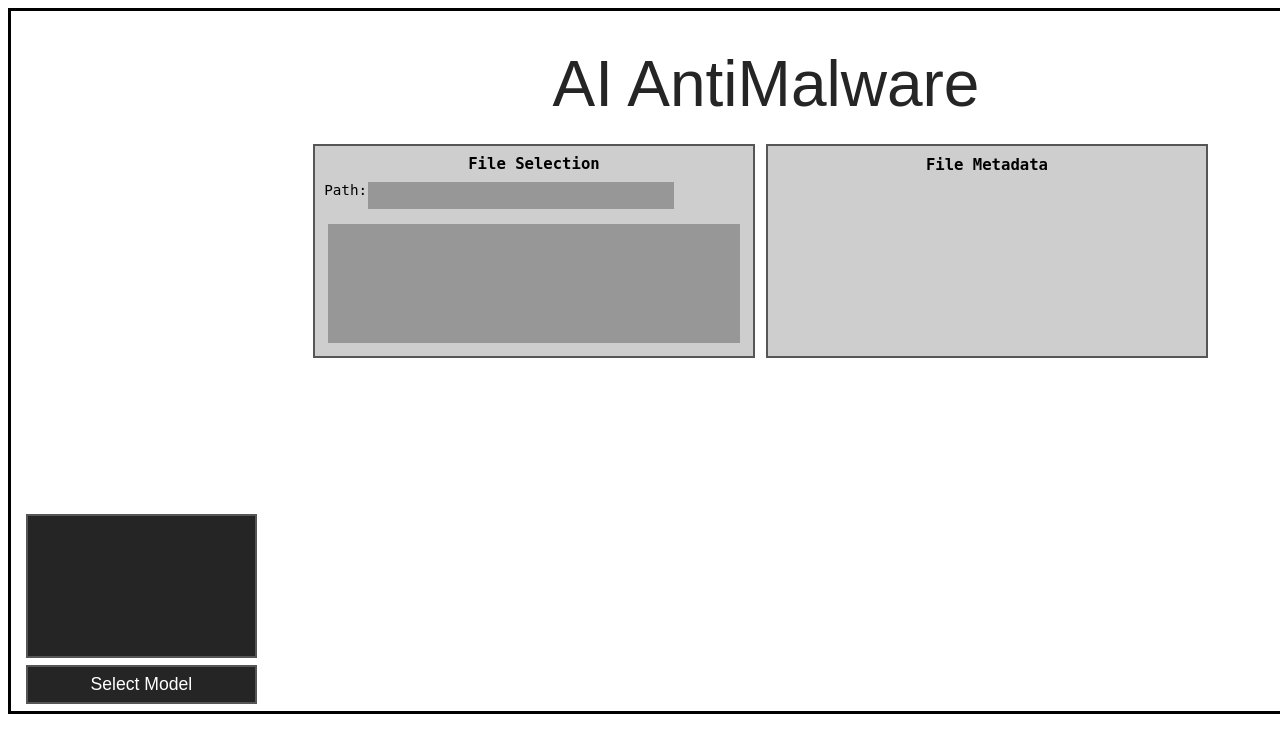
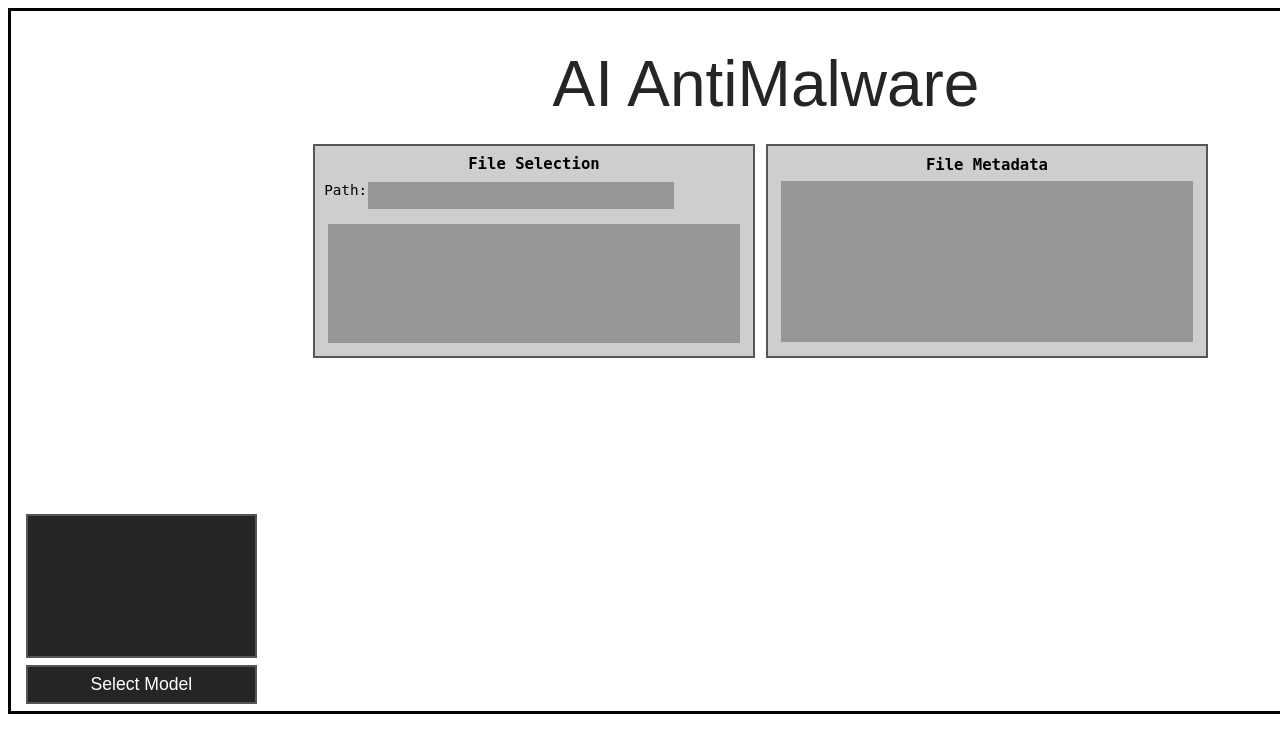
Before and after one commit to chriswee168/ai-file-scanner-app, a Django app: template server/main/templates/main/index.html in a window 1280 px wide; the page is wider, and only the part inside the window is pictured. Shown: the top 753 px of that part. Run offline with Django 5.2, Linux system fonts and the light colour scheme; the template is opened without the code that fills it, so the values that code supplies are empty.

Commit message:
Create textbox within file metadata div

```diff
--- a/server/main/static/main/css/index.css
+++ b/server/main/static/main/css/index.css
@@ -134,6 +134,17 @@
     border-color: rgb(86, 86, 86);
 }
 
+/* File metadata textbox. */
+#metadata-textbox
+{
+    bottom: 7%;
+    left: 3%;
+    width: 94%;
+    height: 77%;
+    background-color: rgb(151, 151, 151);
+    position: relative;
+}
+
 /* CSS rules for classes. */
 
 /* Title for div boxes. */
--- a/server/main/templates/main/index.html
+++ b/server/main/templates/main/index.html
@@ -39,6 +39,7 @@
             <!-- Box for displaying file metadata. -->
             <div id="file-metadata">
                 <h3 class="div-title">File Metadata</h3>
+                <div id="metadata-textbox"></div>
             </div>
         </div>
 
```
